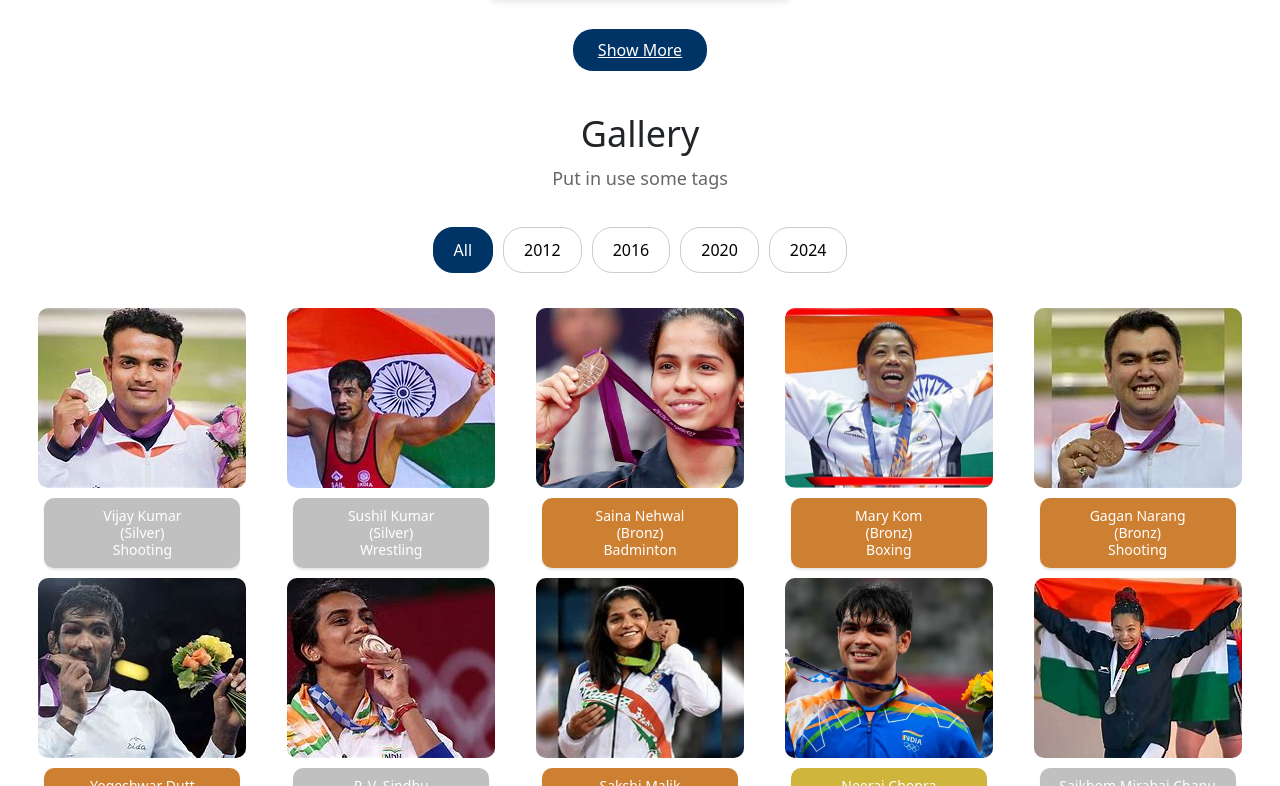
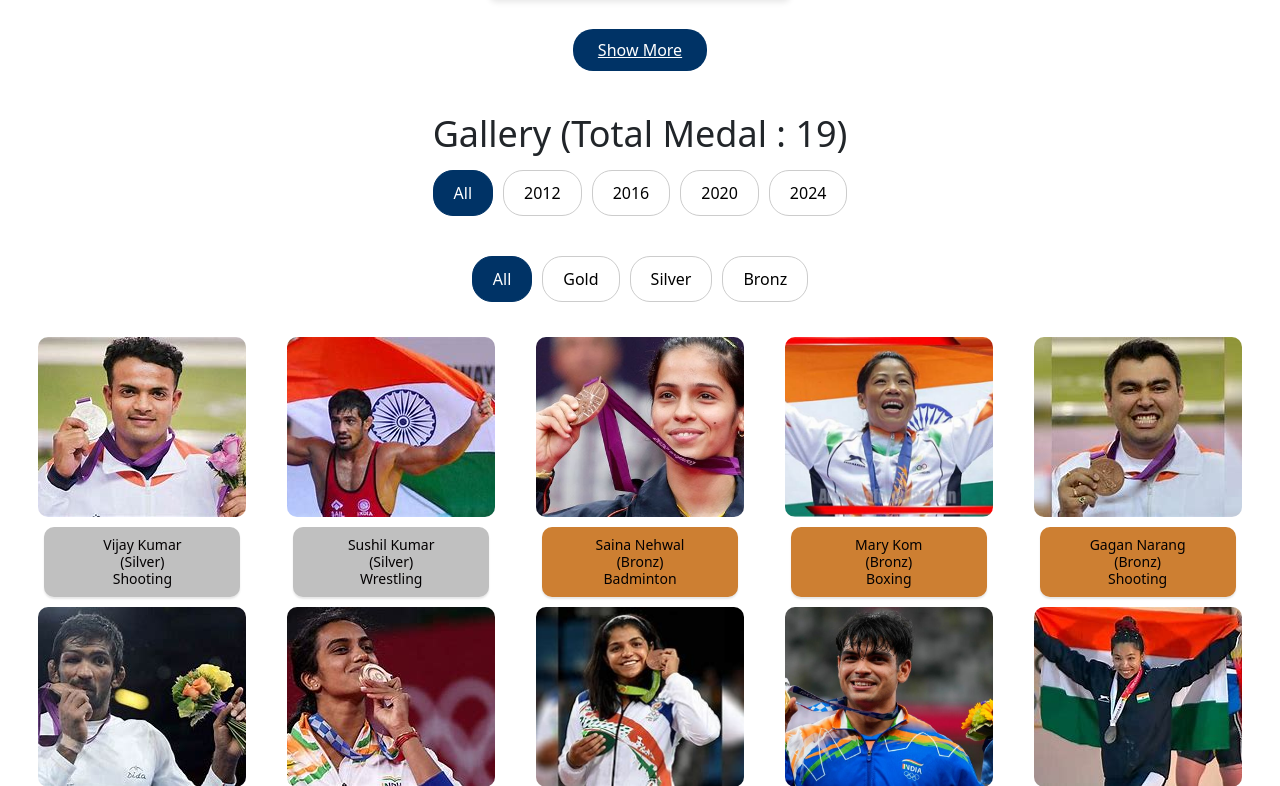
Before and after one commit to ashutoshgangwar/start_olampix, a React (Create React App) app: page / in a window 1280 px wide. Shown: the part 1794-2580 px from the top of the page. Built offline with nearby package versions, Linux system fonts and the light colour scheme.

Commit message:
gallery updated all pics from 2012 to 2024

```diff
--- a/src/App.css
+++ b/src/App.css
@@ -330,7 +330,7 @@ p {
 
 .image-name, .game-name {
   font-size: 14px;
-  color: var(--background-color3);
+  color: var(--background-color4);
   margin: 0;
   text-align: center;
 }
@@ -390,6 +390,7 @@ p {
   border-radius: 10px;
   margin-top: 5px;
   box-shadow: 0 2px 2px rgba(0, 0, 0, 0.1);
+  color: var(--background-color4);
   width: 85%; /* Match image width */
   text-align: center; /* Center text inside */
 }
--- a/src/Gallery.js
+++ b/src/Gallery.js
@@ -23,33 +23,48 @@ const images = [
 ];
 
 const tags = ['All', '2012', '2016', '2020', '2024'];
+const medalFilters = ['All', 'Gold', 'Silver', 'Bronz'];
 
 export default function Gallery() {
   const [selectedTag, setSelectedTag] = useState('All');
+  const [selectedMedal, setSelectedMedal] = useState('All');
   const [showPopup, setShowPopup] = useState(false);
 
-  const filteredImages =
-    selectedTag === 'All'
-      ? images
-      : images.filter((image) => image.tag === selectedTag);
+  const filteredImages = images.filter((image) => {
+    const yearMatch = selectedTag === 'All' || image.tag === selectedTag;
+    const medalMatch = selectedMedal === 'All' || image.medaltype === selectedMedal;
+    return yearMatch && medalMatch;
+  });
 
   const visibleImages = filteredImages.slice(0, 10);
 
   return (
     <div className="gallery-container">
-      <h1 className="gallery-title">Gallery</h1>
-      <p className="gallery-subtitle">Put in use some tags</p>
+      <h1 className="gallery-title">
+        Gallery (Total Medal : {filteredImages.length})
+      </h1>
+      {/* <p className="gallery-subtitle">Filter by year or medal type</p> */}
 
       <div className="tags-container">
         {tags.map((tag) => (
           <button
             key={tag}
-            className={`tag-button ${
-              selectedTag === tag ? 'active-tag' : ''
-            }`}
+            className={`tag-button ${selectedTag === tag ? 'active-tag' : ''}`}
             onClick={() => setSelectedTag(tag)}
           >
             {tag}
+          </button>
+        ))}
+      </div>
+
+      <div className="tags-container">
+        {medalFilters.map((medal) => (
+          <button
+            key={medal}
+            className={`tag-button ${selectedMedal === medal ? 'active-tag' : ''}`}
+            onClick={() => setSelectedMedal(medal)}
+          >
+            {medal}
           </button>
         ))}
       </div>
@@ -94,8 +109,17 @@ export default function Gallery() {
               {filteredImages.map((item) => (
                 <div key={item.id} className="popup-image-item">
                   <img src={item.src} alt={item.name} className="popup-image" />
-                  <div className="info-box">
+                  <div
+                    className="info-box"
+                    style={{
+                      backgroundColor:
+                        item.medaltype === 'Gold' ? '#cfb53b' :
+                        item.medaltype === 'Silver' ? 'silver' :
+                        item.medaltype === 'Bronz' ? '#cd7f32' : '#837006'
+                    }}
+                  >
                     <p className="popup-image-name">{item.name}</p>
+                    <h6 className="game-name">({item.medaltype})</h6>
                     <p className="popup-game-name">{item.gameName}</p>
                   </div>
                 </div>
```
